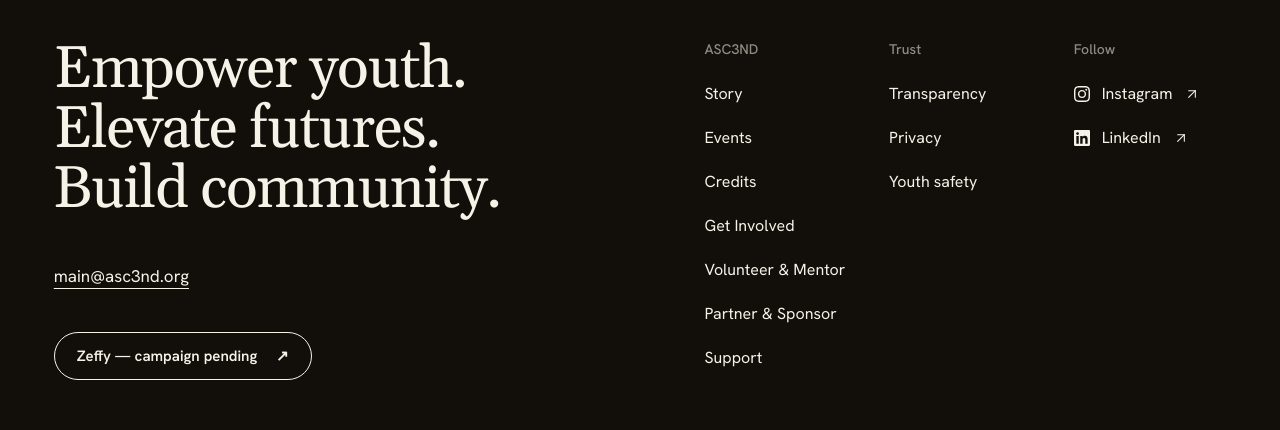
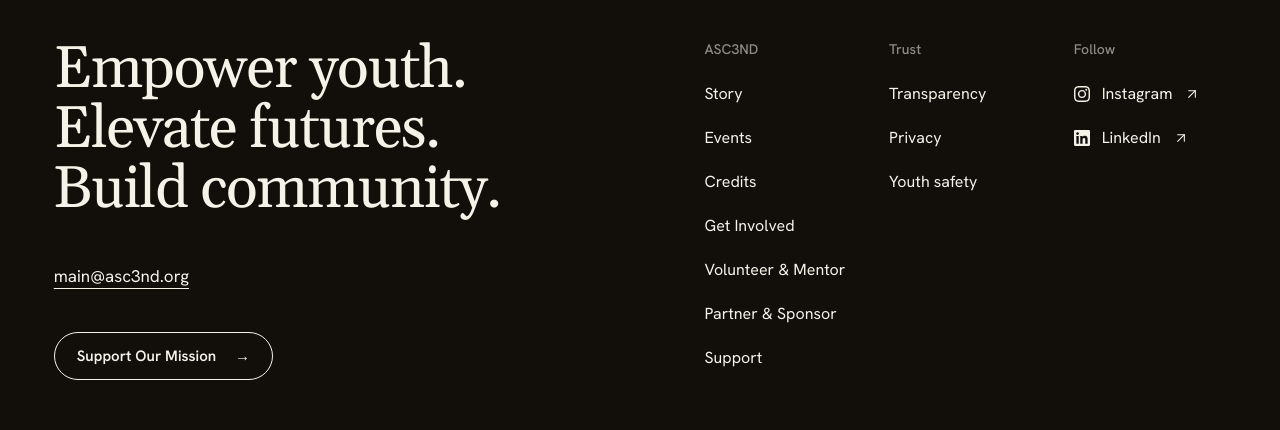
Before and after one commit to executiveusa/asc3nd-brand-site, a Next.js app: page /events in a window 1280 px wide. Shown: the part 3121-3551 px from the top of the page. Built offline with nearby package versions, Linux system fonts and the light colour scheme; no server answers.

Commit message:
Unify donation CTAs: no generic Zeffy fallback or campaign-pending footer

```diff
--- a/components/SiteFooter.tsx
+++ b/components/SiteFooter.tsx
@@ -7,7 +7,7 @@ import { CrownMark } from "@/components/CrownMark";
 import { ClientBrandLockup, clientLogoEnabled } from "@/components/ClientBrandLockup";
 import { SocialLinks } from "@/components/SocialLinks";
 import { localeOf, ui } from "@/lib/i18n";
-import { ASC3ND_DONATION_URL, ASC3ND_ZEFFY_DESTINATION } from "@/lib/donation-config";
+import { ASC3ND_DONATION_URL } from "@/lib/donation-config";
 import { shopLink } from "@/lib/nav";
 
 export function SiteFooter() {
@@ -33,9 +33,16 @@ export function SiteFooter() {
         <div className="site-footer-lead">
           <p className="site-footer-promise">{t.promise[0]}<br />{t.promise[1]}<br />{t.promise[2]}</p>
           <a className="site-footer-mail" href="mailto:main@asc3nd.org?subject=ASC3ND%20Website%20Inquiry" aria-label="Email ASC3ND Collective">main@asc3nd.org</a>
-          <a className="site-footer-support-cta" href={ASC3ND_ZEFFY_DESTINATION} target="_blank" rel="noopener noreferrer" aria-label={ASC3ND_DONATION_URL ? (locale === "es" ? "Donar a ASC3ND" : "Donate to ASC3ND") : (locale === "es" ? "Visitar Zeffy; donaciones a ASC3ND aún no disponibles" : "Visit Zeffy; ASC3ND donations not yet available")}>
-            {ASC3ND_DONATION_URL ? (locale === "es" ? "Apoya nuestra misión" : "Support Our Mission") : (locale === "es" ? "Zeffy — campaña pendiente" : "Zeffy — campaign pending")} <span className="arrow" aria-hidden="true">↗</span>
-          </a>
+          {ASC3ND_DONATION_URL ? (
+            <a className="site-footer-support-cta" href={ASC3ND_DONATION_URL} target="_blank" rel="noopener noreferrer"
+              aria-label={locale === "es" ? "Donar a ASC3ND" : "Donate to ASC3ND"}>
+              {locale === "es" ? "Apoya nuestra misión" : "Support Our Mission"} <span className="arrow" aria-hidden="true">↗</span>
+            </a>
+          ) : (
+            <Link className="site-footer-support-cta" href={href.support}>
+              {locale === "es" ? "Apoya nuestra misión" : "Support Our Mission"} <span className="arrow" aria-hidden="true">→</span>
+            </Link>
+          )}
         </div>
 
         <nav className="site-footer-columns" aria-label={t.footerNav}>
```
